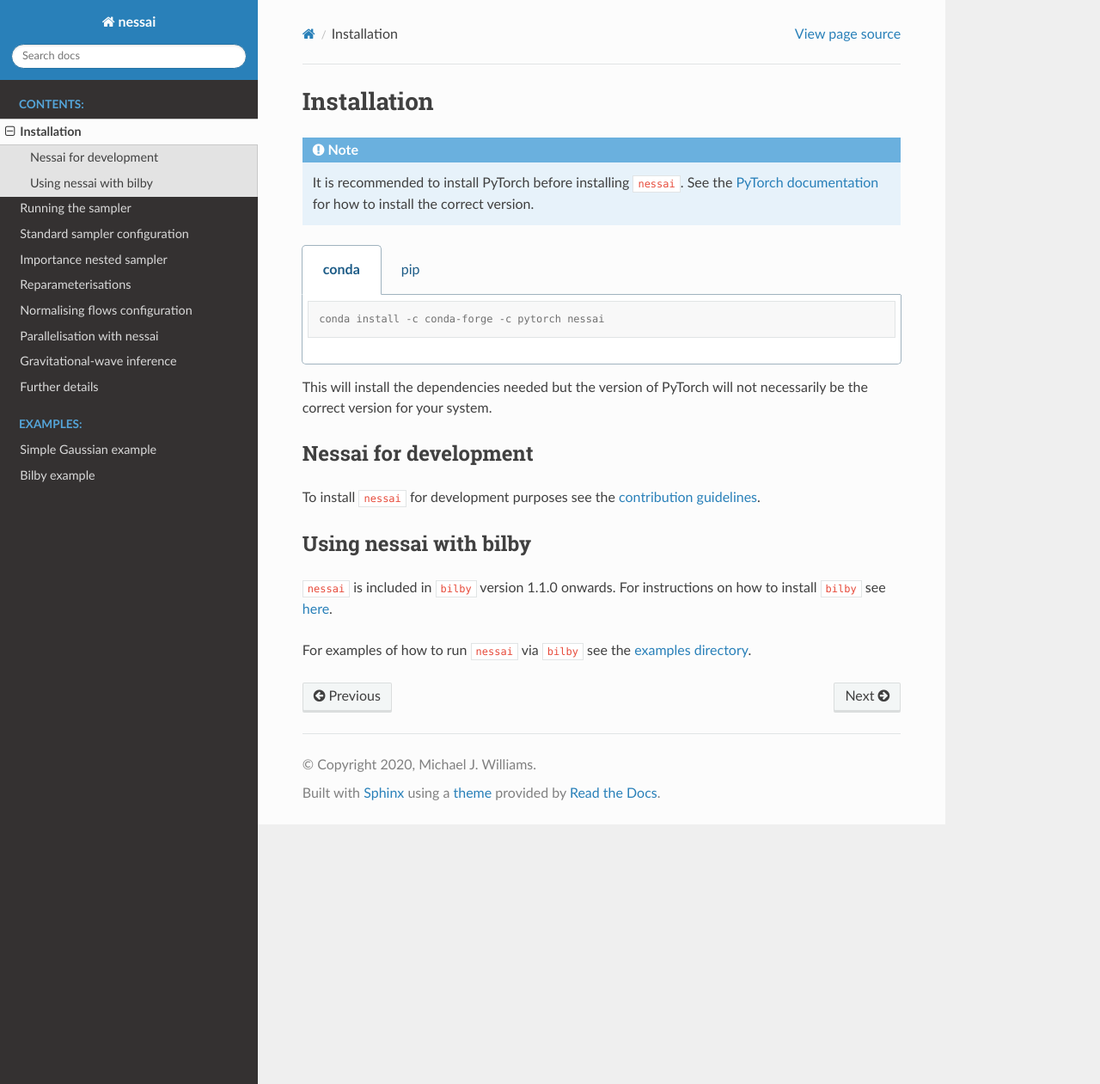
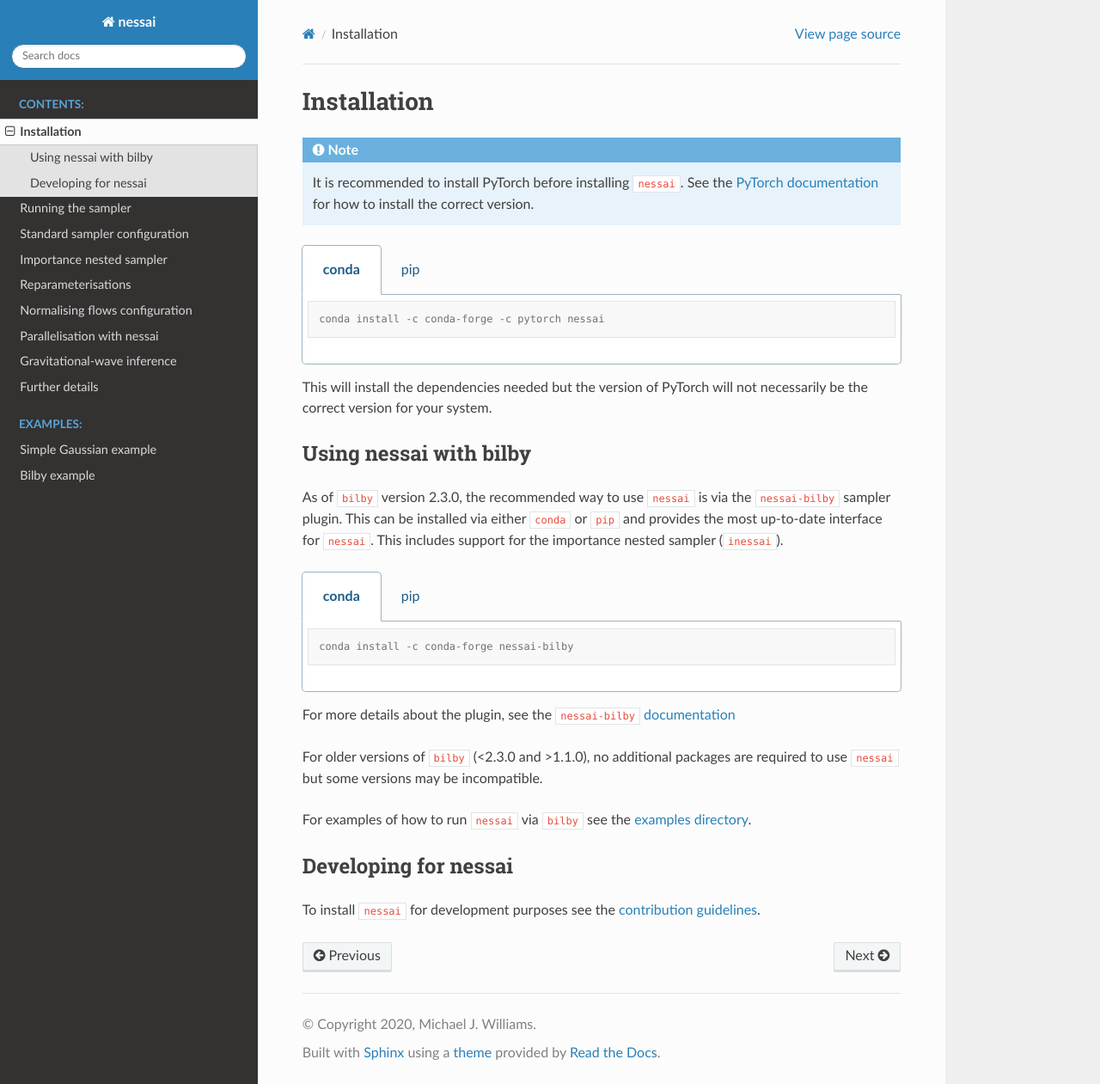
Before and after one commit to mj-will/nessai, a Sphinx documentation site: the page built from docs/installation.rst, in a window 1280 px wide and 1261 px high. Shown: the whole window at 86% size. Built offline with Sphinx 7.4.7 and the Read the Docs theme 2.0.0, drawn with Linux system fonts in a browser that asks for light colours; pages that are not in the unit, such as notebooks, are missing from menus.

Commit message:
DOC: update installation docs

```diff
--- a/docs/installation.rst
+++ b/docs/installation.rst
@@ -4,7 +4,8 @@ Installation
 
 .. note::
 
-    It is recommended to install PyTorch before installing ``nessai``. See the `PyTorch documentation <https://pytorch.org/>`_ for how to install the correct version.
+    It is recommended to install PyTorch before installing ``nessai``.
+    See the `PyTorch documentation <https://pytorch.org/>`_ for how to install the correct version.
 
 .. tabs::
 
@@ -17,18 +18,44 @@ Installation
         pip install nessai
 
 
-This will install the dependencies needed but the version of PyTorch will not necessarily be the correct version for your system.
-
-
-Nessai for development
-======================
-
-To install ``nessai`` for development purposes see the `contribution guidelines <https://github.com/mj-will/nessai/blob/master/CONTRIBUTING.md>`_.
+This will install the dependencies needed but the version of PyTorch will not
+necessarily be the correct version for your system.
 
 
 Using nessai with bilby
 =======================
 
-``nessai`` is included in ``bilby`` version 1.1.0 onwards. For instructions on how to install ``bilby`` see `here <https://lscsoft.docs.ligo.org/bilby/index.html>`_.
 
-For examples of how to run ``nessai`` via ``bilby`` see the `examples directory <https://github.com/mj-will/nessai/tree/main/examples>`_.
+As of ``bilby`` version 2.3.0, the recommended way to use ``nessai`` is via
+the ``nessai-bilby`` sampler plugin.
+This can be installed via either ``conda`` or ``pip`` and provides the most
+up-to-date interface for ``nessai``.
+This includes support for the importance nested sampler (``inessai``).
+
+.. tabs::
+
+     .. code-tab:: console conda
+
+        conda install -c conda-forge nessai-bilby
+
+     .. code-tab:: console pip
+
+        pip install nessai-bilby
+
+
+For more details about the plugin, see the ``nessai-bilby``
+`documentation <https://github.com/bilby-dev/nessai-bilby>`_
+
+
+For older versions of ``bilby`` (<2.3.0 and >1.1.0), no additional packages
+are required to use ``nessai`` but some versions may be incompatible.
+
+For examples of how to run ``nessai`` via ``bilby`` see the
+`examples directory <https://github.com/mj-will/nessai/tree/main/examples>`_.
+
+
+Developing for nessai
+=====================
+
+To install ``nessai`` for development purposes see the
+`contribution guidelines <https://github.com/mj-will/nessai/blob/master/CONTRIBUTING.md>`_.
```
